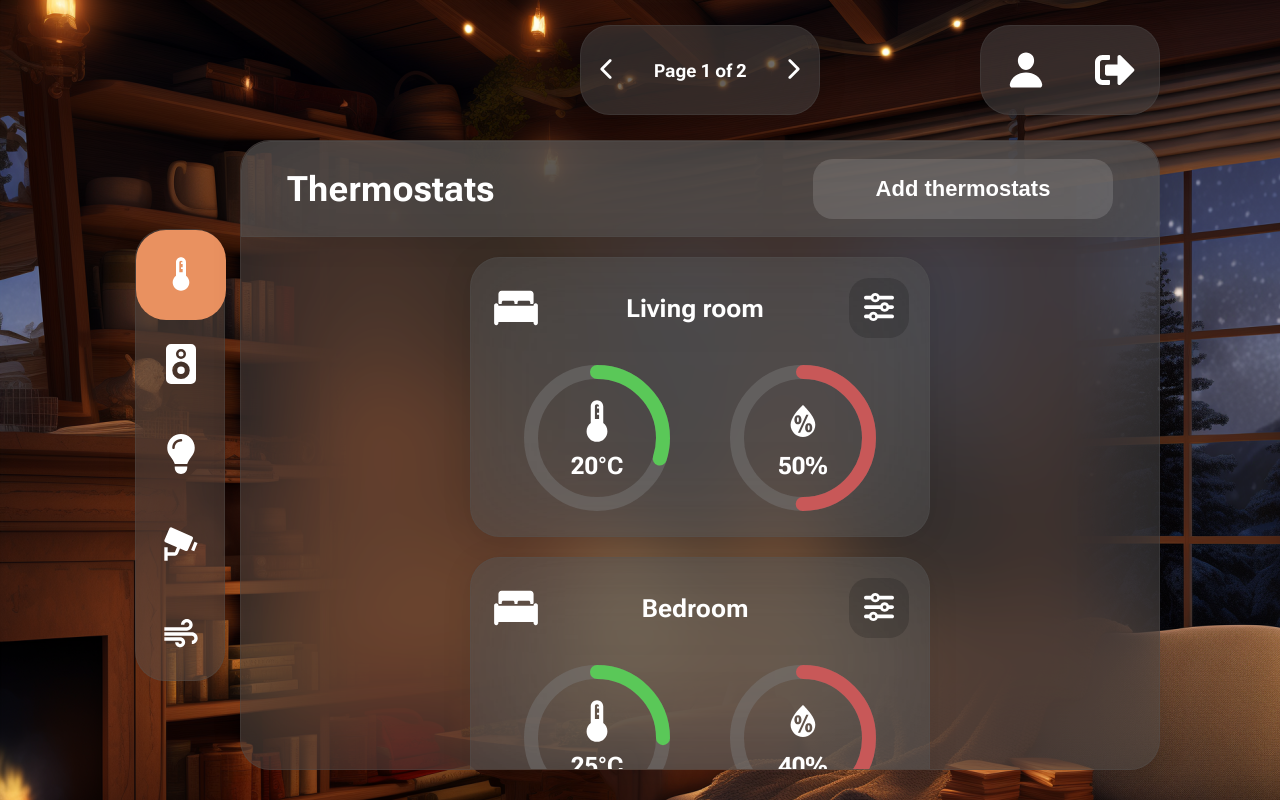
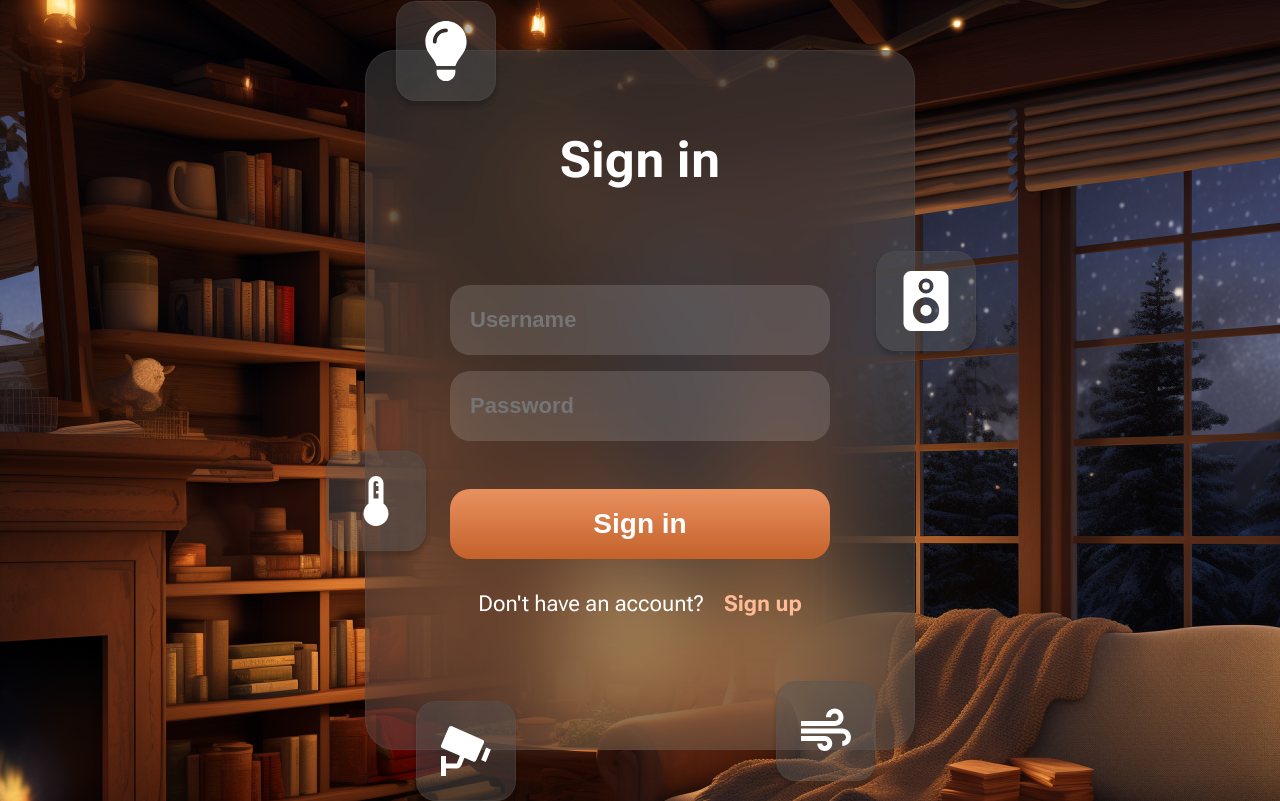
Before and after one commit to elab-development/internet-tehnologije-projekat-smarthome_2020_0069, a React (Create React App) app in the folder smart_home_frontend/: page / in a window 1280 px wide. Built offline with nearby package versions, Linux system fonts and the light colour scheme.

Commit message:
Added sign in api calls and fixed cors

```diff
--- a/smart_home_frontend/src/Api/ApiConfig.tsx
+++ b/smart_home_frontend/src/Api/ApiConfig.tsx
@@ -1,3 +1,5 @@
-export const SPOTIFY_API_BASE_URL = 'https://api.spotify.com/v1';
-export const CLIENT_ID = "e640762b03764b00bb98aaf75abec350"
+export const SPOTIFY_API_BASE_URL = "https://api.spotify.com/v1";
+export const CLIENT_ID = "e640762b03764b00bb98aaf75abec350";
 export const CLIENT_SECRET = "c273209b4db1403ab0753ccdd9c144a4";
+
+export const SMART_HOME_API_BASE_URL = "http://localhost:4000/";
--- /dev/null
+++ b/smart_home_frontend/src/Api/AuthApi.tsx
@@ -0,0 +1,34 @@
+import { useQuery } from "@tanstack/react-query";
+import axios from "axios";
+import { SMART_HOME_API_BASE_URL } from "./ApiConfig";
+import { LoginResponse } from "./AuthApi.types";
+
+const login = async (
+    username: string,
+    password: string
+): Promise<LoginResponse> => {
+    const response = await axios.post<LoginResponse>(
+        `${SMART_HOME_API_BASE_URL}auth/sign_in`,
+        {
+            username,
+            password,
+        },
+        {
+            headers: {
+                "Content-Type": "application/x-www-form-urlencoded",
+            },
+        }
+    );
+
+    return response.data;
+};
+
+export const useLogin = (username: string, password: string) => {
+    const query = useQuery<LoginResponse, Error>({
+        queryKey: ["login-key"],
+        queryFn: async () => await login(username, password),
+        enabled: false,
+        retry: 0,
+    });
+    return query;
+};
--- /dev/null
+++ b/smart_home_frontend/src/Api/AuthApi.types.tsx
@@ -0,0 +1,5 @@
+export interface LoginResponse {
+    id: string;
+    token: string;
+    username: string;
+}
--- a/smart_home_frontend/src/App.tsx
+++ b/smart_home_frontend/src/App.tsx
@@ -8,7 +8,7 @@ const queryClient = new QueryClient();
 function App() {
     return (
         <QueryClientProvider client={queryClient}>
-            <Devices />
+            <Login />
         </QueryClientProvider>
     );
 }
--- a/smart_home_frontend/src/Components/Login/Signin.scss
+++ b/smart_home_frontend/src/Components/Login/Signin.scss
@@ -1,3 +1,5 @@
+@import "../../globals.scss";
+
 .login-container {
     position: absolute;
     left: 50%;
@@ -31,6 +33,12 @@
 
     .si-primary-button {
         margin-top: 3rem;
+    }
+
+    .error-message {
+        margin-top: 1rem;
+        color: #ff9292;
+        font-size: 22px;
     }
 
     .footer-text {
--- a/smart_home_frontend/src/Components/Login/Signin.tsx
+++ b/smart_home_frontend/src/Components/Login/Signin.tsx
@@ -1,4 +1,4 @@
-import React from "react";
+import React, { useEffect, useState } from "react";
 import GlassDiv from "../Shared/GlassDiv";
 import TextBox from "../Shared/TextBox";
 import Button from "../Shared/PrimaryButton";
@@ -11,6 +11,7 @@ import { FaLightbulb } from "react-icons/fa6";
 import { BiSolidCctv } from "react-icons/bi";
 import "./Signin.scss";
 import { LoginPages } from "../../Pages/Login";
+import { useLogin } from "../../Api/AuthApi";
 
 type Props = {
     selectedPage: LoginPages;
@@ -18,23 +19,52 @@ type Props = {
 };
 
 const Signin = (props: Props) => {
+    const [username, setUsername] = useState("");
+    const [password, setPassword] = useState("");
+    const [errorMessage, setErrorMessage] = useState("");
+
+    const { data, refetch, isLoading, isError } = useLogin(username, password);
+
+    useEffect(() => {
+        if (!isLoading && !isError) {
+            if (data != undefined) {
+                localStorage.setItem("access_token", data?.token);
+                setErrorMessage("");
+            }
+        } else if (isError) {
+            setErrorMessage("Wrong username or password!");
+        }
+    }, [data, isError]);
+
     return (
         <div className="login-container">
             <GlassDiv className="wrapper">
                 <div className="signin-title">{"Sign in"}</div>
 
                 <div className="si-username-txb">
-                    <TextBox placeholder="Username" />
+                    <TextBox
+                        placeholder="Username"
+                        value={username}
+                        onChanged={(e) => setUsername(e.target.value)}
+                    />
                 </div>
 
                 <div className="si-password-txb">
-                    <TextBox placeholder="Password" />
+                    <TextBox
+                        placeholder="Password"
+                        value={password}
+                        onChanged={(e) => setPassword(e.target.value)}
+                    />
                 </div>
 
                 <Button
                     button_value="Sign in"
                     className="si-primary-button"
+                    onClick={() => {
+                        refetch();
+                    }}
                 ></Button>
+                <div className="error-message">{errorMessage}</div>
 
                 <div className="footer-text">
                     <div className="text">{"Don't have an account?"}</div>
--- a/smart_home_frontend/src/Components/Shared/PrimaryButton.tsx
+++ b/smart_home_frontend/src/Components/Shared/PrimaryButton.tsx
@@ -8,6 +8,7 @@ type Props = {
     height?: string;
     color?: string;
     background?: string;
+    onClick?: React.MouseEventHandler<HTMLInputElement> | undefined;
 };
 
 const PrimaryButton = (props: Props) => {
@@ -22,6 +23,7 @@ const PrimaryButton = (props: Props) => {
                 }}
                 type="button"
                 value={props.button_value}
+                onClick={props.onClick}
             />
         </div>
     );
```
